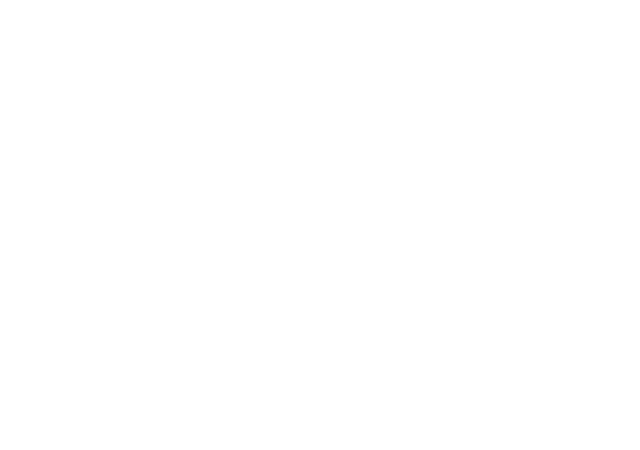
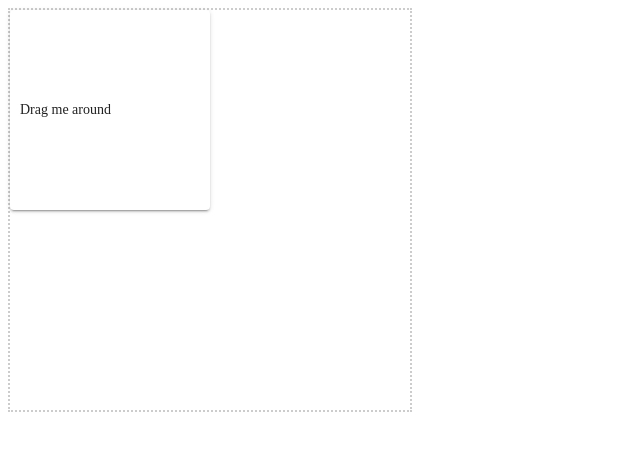
Before and after one commit to craigmckeachie/a9_demos, an Angular app: page / in a window 1280 px wide. Shown: the top 450 px of the page, without its empty margins (0-640 px from the left). Built offline with nearby package versions, Linux system fonts and the light colour scheme.

Commit message:
complete

```diff
--- a/src/app/app.component.ts
+++ b/src/app/app.component.ts
@@ -3,7 +3,11 @@
 @Component({
   selector: 'app-root',
   template: `
-
+    <div class="example-boundary">
+      <div class="example-box" cdkDragBoundary=".example-boundary" cdkDrag>
+        Drag me around
+      </div>
+    </div>
   `,
   styles: []
 })
--- a/src/styles.css
+++ b/src/styles.css
@@ -1 +1,84 @@
-/* You can add global styles to this file, and also import other style files */
+.example-container {
+  width: 400px;
+  max-width: 100%;
+  margin: 0 25px 25px 0;
+  display: inline-block;
+  vertical-align: top;
+}
+
+.example-list {
+  border: solid 1px #ccc;
+  min-height: 60px;
+  background: white;
+  border-radius: 4px;
+  overflow: hidden;
+  display: block;
+}
+
+.example-boundary {
+  width: 400px;
+  height: 400px;
+  max-width: 100%;
+  border: dotted #ccc 2px;
+}
+
+.example-box {
+  width: 200px;
+  height: 200px;
+  border: solid 1px #ccc;
+  color: rgba(0, 0, 0, 0.87);
+  cursor: move;
+  display: flex;
+  justify-content: center;
+  align-items: center;
+  text-align: center;
+  background: #fff;
+  border-radius: 4px;
+  position: relative;
+  z-index: 1;
+  transition: box-shadow 200ms cubic-bezier(0, 0, 0.2, 1);
+  box-shadow: 0 3px 1px -2px rgba(0, 0, 0, 0.2), 0 2px 2px 0 rgba(0, 0, 0, 0.14),
+    0 1px 5px 0 rgba(0, 0, 0, 0.12);
+}
+
+.example-box:active {
+  box-shadow: 0 5px 5px -3px rgba(0, 0, 0, 0.2),
+    0 8px 10px 1px rgba(0, 0, 0, 0.14), 0 3px 14px 2px rgba(0, 0, 0, 0.12);
+}
+
+.example-box {
+  padding: 20px 10px;
+  border-bottom: solid 1px #ccc;
+  color: rgba(0, 0, 0, 0.87);
+  display: flex;
+  flex-direction: row;
+  align-items: center;
+  justify-content: space-between;
+  box-sizing: border-box;
+  cursor: move;
+  background: white;
+  font-size: 14px;
+}
+
+.cdk-drag-preview {
+  box-sizing: border-box;
+  border-radius: 4px;
+  box-shadow: 0 5px 5px -3px rgba(0, 0, 0, 0.2),
+    0 8px 10px 1px rgba(0, 0, 0, 0.14), 0 3px 14px 2px rgba(0, 0, 0, 0.12);
+}
+
+.cdk-drag-placeholder {
+  opacity: 0;
+}
+
+.cdk-drag-animating {
+  transition: transform 250ms cubic-bezier(0, 0, 0.2, 1);
+}
+
+.example-box:last-child {
+  border: none;
+}
+
+.example-list.cdk-drop-list-dragging .example-box:not(.cdk-drag-placeholder) {
+  transition: transform 250ms cubic-bezier(0, 0, 0.2, 1);
+}
```
Also changed, not shown: src/app/app.module.ts (+5 -8 lines).
